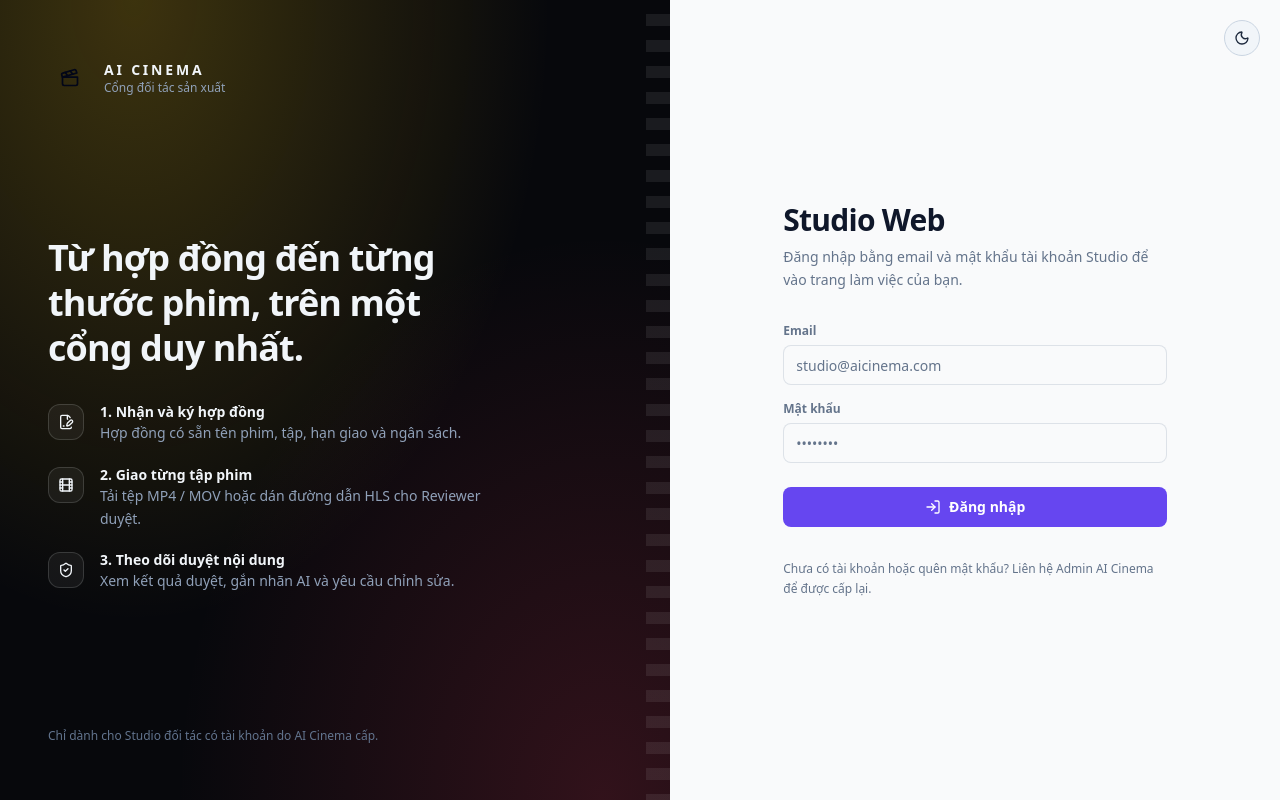
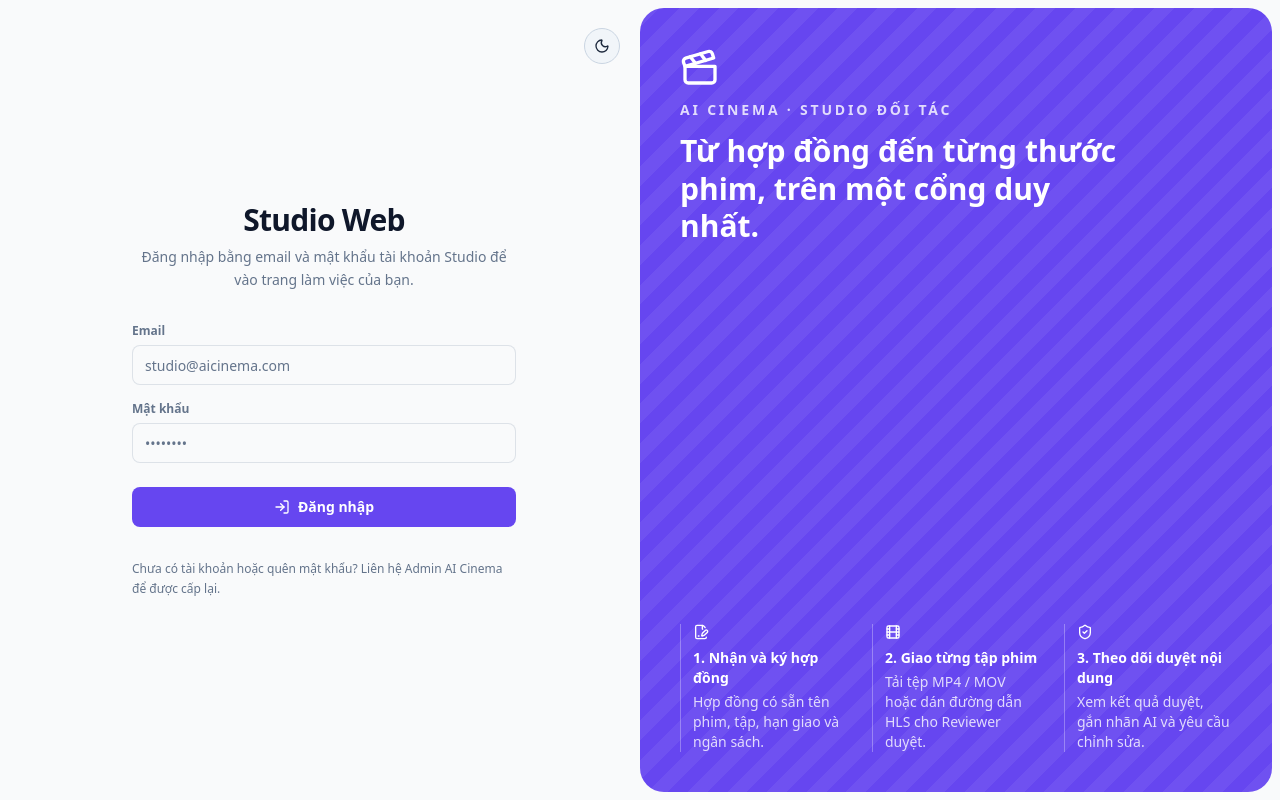
Before and after one commit to locphamxuan/AI_Cinema_StudioWeb, a Next.js app: page /login in a window 1280 px wide. Built offline with nearby package versions, Linux system fonts and the light colour scheme.

Commit message:
feat(auth): two-column Studio Web sign-in, form beside the brand panel

```diff
--- a/src/app/login/page.tsx
+++ b/src/app/login/page.tsx
@@ -15,60 +15,42 @@ export default async function LoginPage({ searchParams }: { searchParams: Promis
   const { expired } = await searchParams;
   const notice = expired ? 'Phiên đăng nhập đã hết hạn, vui lòng đăng nhập lại.' : undefined;
   return (
-    <main className="grid min-h-screen bg-background text-foreground lg:grid-cols-[1.1fr_1fr]">
+    <main className="grid min-h-dvh bg-background p-2 text-foreground lg:grid-cols-2">
+      {/* The brand panel of the template's two-column login, on the right from lg up. */}
       <section
         aria-label="Studio Web"
-        className="relative hidden overflow-hidden bg-[#07080c] px-12 py-14 text-slate-100 lg:flex lg:flex-col lg:justify-between"
+        className="relative order-2 hidden overflow-hidden rounded-3xl bg-primary px-10 py-10 text-primary-foreground lg:flex lg:flex-col lg:justify-between"
       >
-        {/* Projector light over a film-strip edge: the brand mood, drawn with gradients only. */}
         <div
           aria-hidden="true"
-          className="pointer-events-none absolute inset-0 bg-[radial-gradient(ellipse_at_20%_0%,rgba(250,204,21,0.22),transparent_55%),radial-gradient(ellipse_at_90%_100%,rgba(244,63,94,0.18),transparent_50%)]"
+          className="pointer-events-none absolute inset-0 bg-[repeating-linear-gradient(135deg,currentColor_0_14px,transparent_14px_28px)] opacity-[0.06]"
         />
-        <div
-          aria-hidden="true"
-          className="pointer-events-none absolute inset-y-0 right-0 w-6 bg-[repeating-linear-gradient(180deg,transparent_0_14px,rgba(255,255,255,0.08)_14px_26px)]"
-        />
-        <div className="relative flex items-center gap-3">
-          <span className="inline-flex h-11 w-11 items-center justify-center rounded-2xl bg-marquee text-slate-950">
-            <Clapperboard className="h-5 w-5" aria-hidden="true" />
-          </span>
-          <div>
-            <p className="text-sm font-extrabold tracking-[0.2em]">AI CINEMA</p>
-            <p className="text-xs text-slate-400">Cổng đối tác sản xuất</p>
-          </div>
+        <div className="relative space-y-3">
+          <Clapperboard className="size-10" aria-hidden="true" />
+          <p className="text-sm font-semibold tracking-[0.2em] uppercase opacity-80">AI Cinema · Studio đối tác</p>
+          <h2 className="max-w-md text-3xl leading-tight font-semibold">Từ hợp đồng đến từng thước phim, trên một cổng duy nhất.</h2>
         </div>
-        <div className="relative max-w-md space-y-8">
-          <h2 className="text-4xl font-black leading-tight tracking-tight">
-            Từ hợp đồng <span className="text-marquee">đến từng thước phim</span>, trên một cổng duy nhất.
-          </h2>
-          <ol className="space-y-5">
-            {JOURNEY.map(({ icon: Icon, title, text }, index) => (
-              <li key={title} className="flex gap-4">
-                <span className="mt-0.5 inline-flex h-9 w-9 shrink-0 items-center justify-center rounded-xl border border-slate-50/15 bg-slate-50/5">
-                  <Icon className="h-4 w-4 text-marquee" aria-hidden="true" />
-                </span>
-                <div>
-                  <p className="text-sm font-semibold">{`${index + 1}. ${title}`}</p>
-                  <p className="text-sm leading-relaxed text-slate-400">{text}</p>
-                </div>
-              </li>
-            ))}
-          </ol>
-        </div>
-        <p className="relative text-xs text-slate-500">Chỉ dành cho Studio đối tác có tài khoản do AI Cinema cấp.</p>
+        <ol className="relative grid grid-cols-3 gap-6">
+          {JOURNEY.map(({ icon: Icon, title, text }, index) => (
+            <li key={title} className="space-y-1 border-l border-primary-foreground/30 pl-3 text-sm">
+              <Icon className="mb-2 size-4" aria-hidden="true" />
+              <p className="font-semibold">{`${index + 1}. ${title}`}</p>
+              <p className="opacity-80">{text}</p>
+            </li>
+          ))}
+        </ol>
       </section>
 
-      <section className="relative flex flex-col items-center justify-center px-4 py-12 sm:px-10">
+      <section className="relative order-1 flex min-h-[calc(100dvh-1rem)] flex-col items-center justify-center px-4 py-12 sm:px-10">
         <div className="absolute top-5 right-5">
           <ThemeToggle />
         </div>
         <div className="w-full max-w-sm space-y-8">
-          <div className="space-y-2">
+          <div className="space-y-2 text-center">
             <span className="inline-flex items-center gap-2 rounded-full border border-border px-3 py-1 text-[11px] font-bold uppercase tracking-wider text-muted lg:hidden">
               <Clapperboard className="h-3.5 w-3.5" aria-hidden="true" /> AI Cinema · Studio Partner
             </span>
-            <h1 className="text-3xl font-black tracking-tight">Studio Web</h1>
+            <h1 className="text-3xl font-semibold tracking-tight">Studio Web</h1>
             <p className="text-sm leading-relaxed text-muted">
               Đăng nhập bằng email và mật khẩu tài khoản Studio để vào trang làm việc của bạn.
             </p>
```
